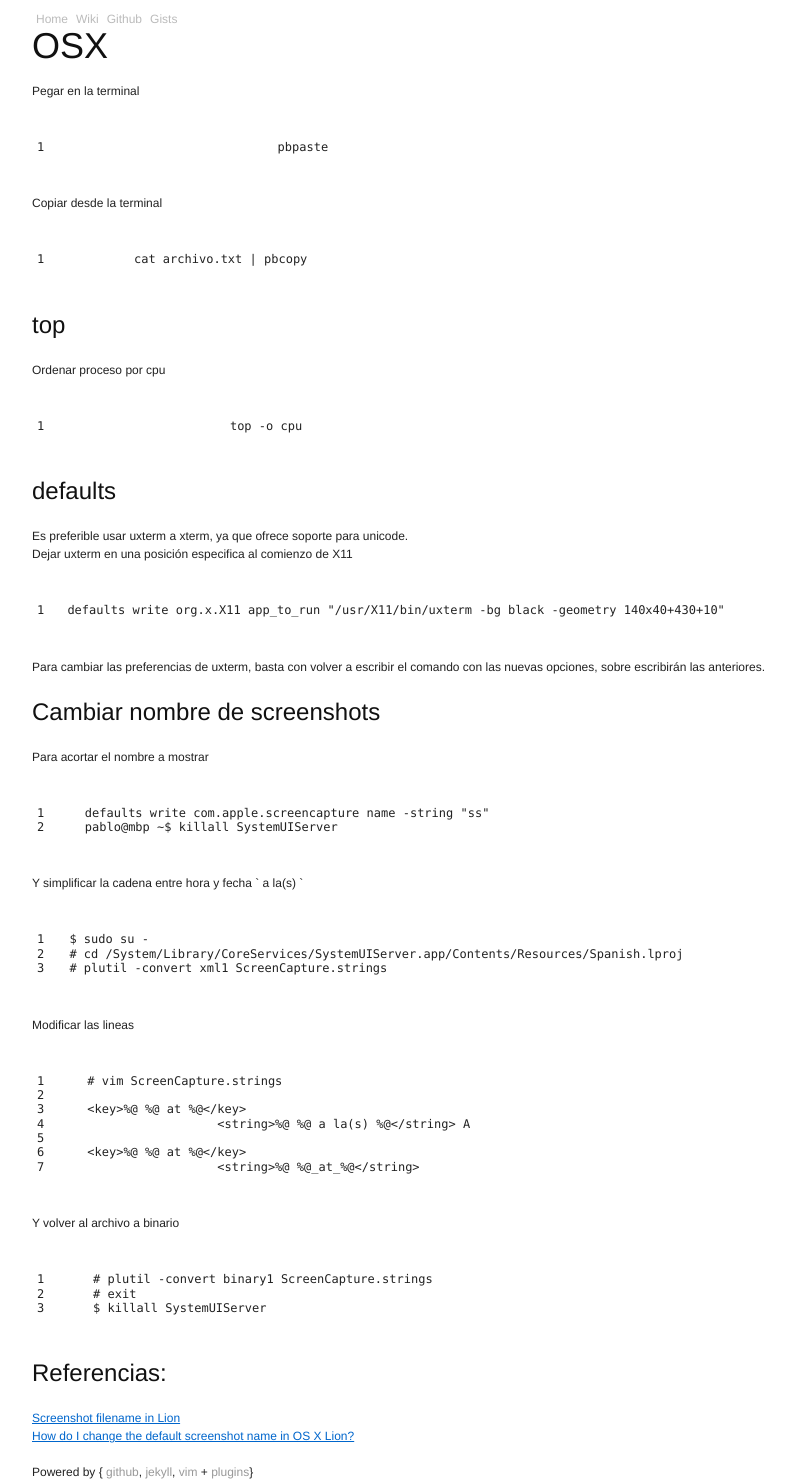
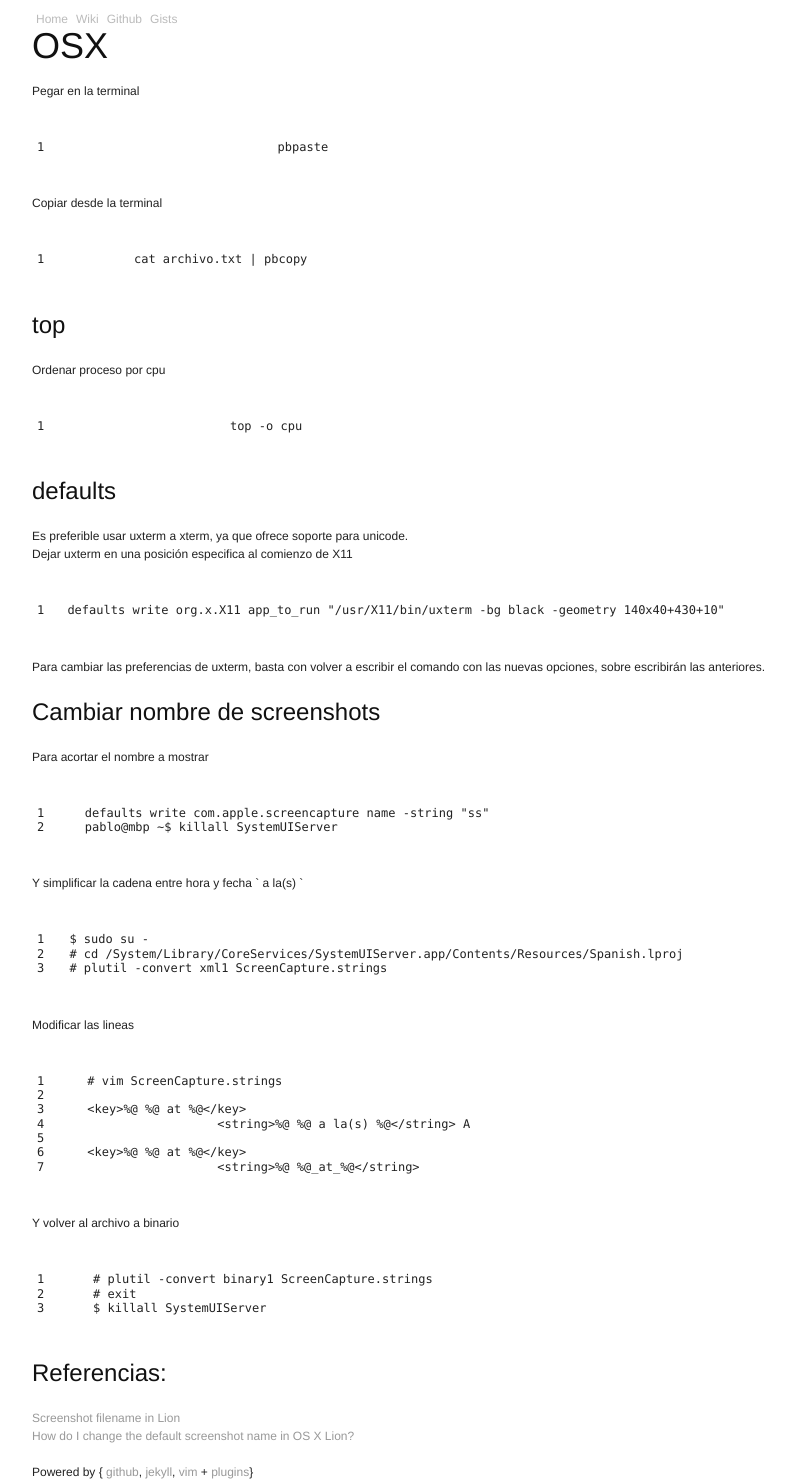
Before and after one commit to juanpabloaj/juanpabloaj.github.com, a Jekyll site: the page built from wiki/osx.md, in a window 1280 px wide. Shown: the whole page, without its empty margins (133-928 px from the left). Built offline with Jekyll 4.4.1, drawn with Linux system fonts in a browser that asks for light colours; Markdown is read by kramdown in place of the engine named in the settings.

Commit message:
osx:enlaces gris added

```diff
--- a/wiki/osx.md
+++ b/wiki/osx.md
@@ -2,6 +2,7 @@
 layout: default
 title : OSX
 ---
+{:enlaces: .enlaceGris }
 Pegar en la terminal
 
 	pbpaste
@@ -57,3 +58,4 @@ Y volver al archivo a binario
 ## Referencias:
 [Screenshot filename in Lion](https://discussions.apple.com/thread/3214350?start=0&tstart=0)
 [How do I change the default screenshot name in OS X Lion?](http://superuser.com/questions/339702/how-do-i-change-the-default-screenshot-name-in-os-x-lion/)
+{:enlaces}
```
